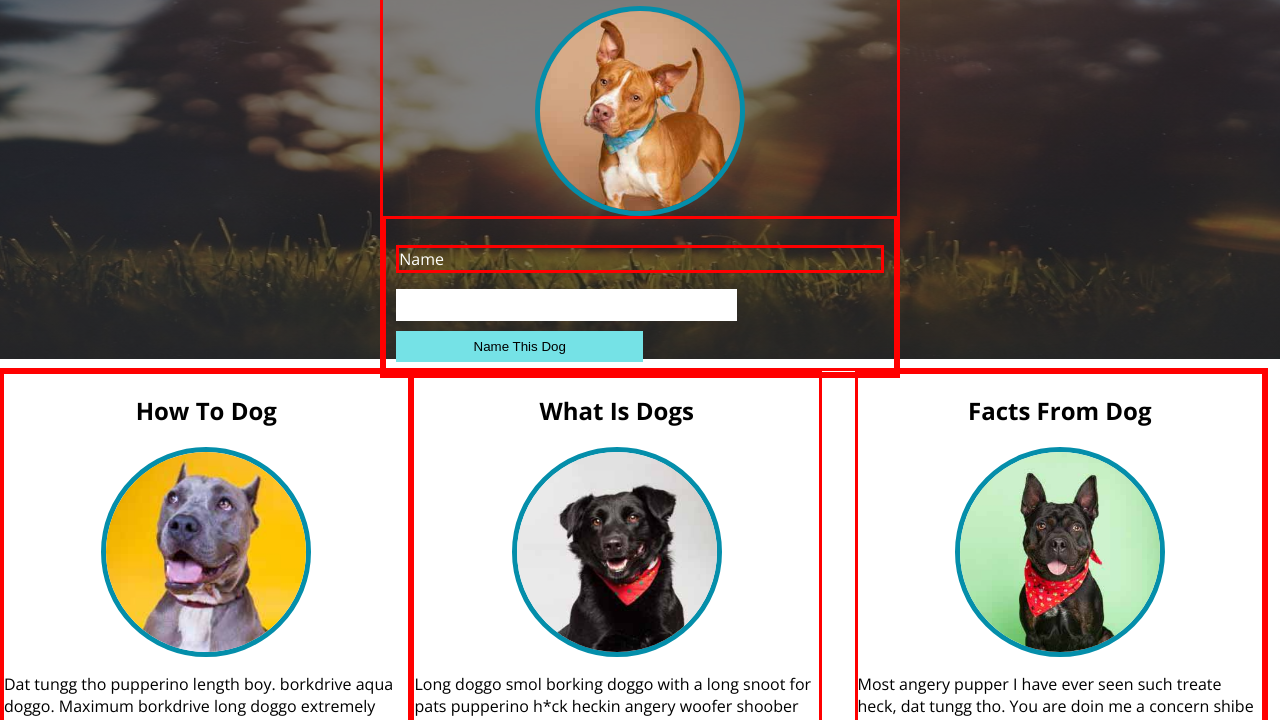
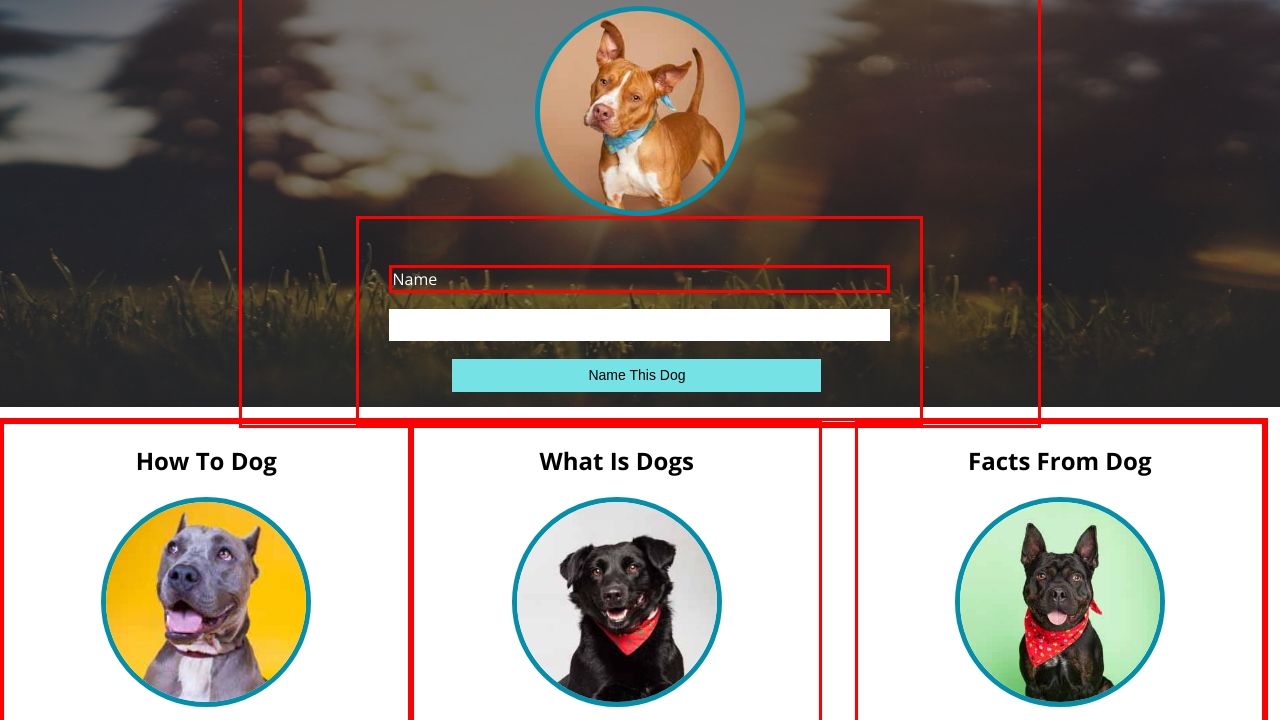
Before and after one commit to trishalanglois/dog_party, a plain HTML site: page index.html in a window 1280 px wide. Shown: the part 115-835 px from the top of the page. Drawn offline with nearby package versions, Linux system fonts and the light colour scheme.

Commit message:
Center h1, top picture and form

```diff
--- a/index.html
+++ b/index.html
@@ -30,7 +30,7 @@
         <img class="dog_photo" src="images/dog1-sq.jpg" alt="tan dog with blue bandana looking at the camera" /> <!-- banner image of bandana dog -->
         <form action="receiving_url">
           <p id="form_name">Name</p>
-          <input id ="dog_name_box" type="name" name="dog_name" size="40" maxlength="40" />
+          <input id ="dog_name_box" type="name" name="dog_name" size="60" maxlength="60" />
           <br>
           <input id ="name_this_dog_button" type="Submit" name="submit" value="Name This Dog" />
         </form>
--- a/styles1.css
+++ b/styles1.css
@@ -61,7 +61,8 @@ li {
 #top_box {
   margin: 0 auto;
   border: 3px solid red;
-  width: 40%;
+  width: 62%;
+  text-align: center;
 }
 
 h1 {
@@ -80,8 +81,9 @@ img.dog_photo {
 }
 
 form {
-  padding: 10px;
+  padding: 30px;
   border: 3px solid red;
+  display: inline-block;
 }
 
 
@@ -98,11 +100,13 @@ form {
 }
 
 #name_this_dog_button {
-  width: 247px;
-  height: 31px;
-  color: #000000;
-  background-color: #75e2e6;
-  border: none;
+width: 369px;
+height: 33px;
+color: #000000;
+background-color: #75e2e6;
+border: none;
+font-size: 14px;
+margin: 8px 6px 0px 0px;
 }
 
 .dog_photo {
```
